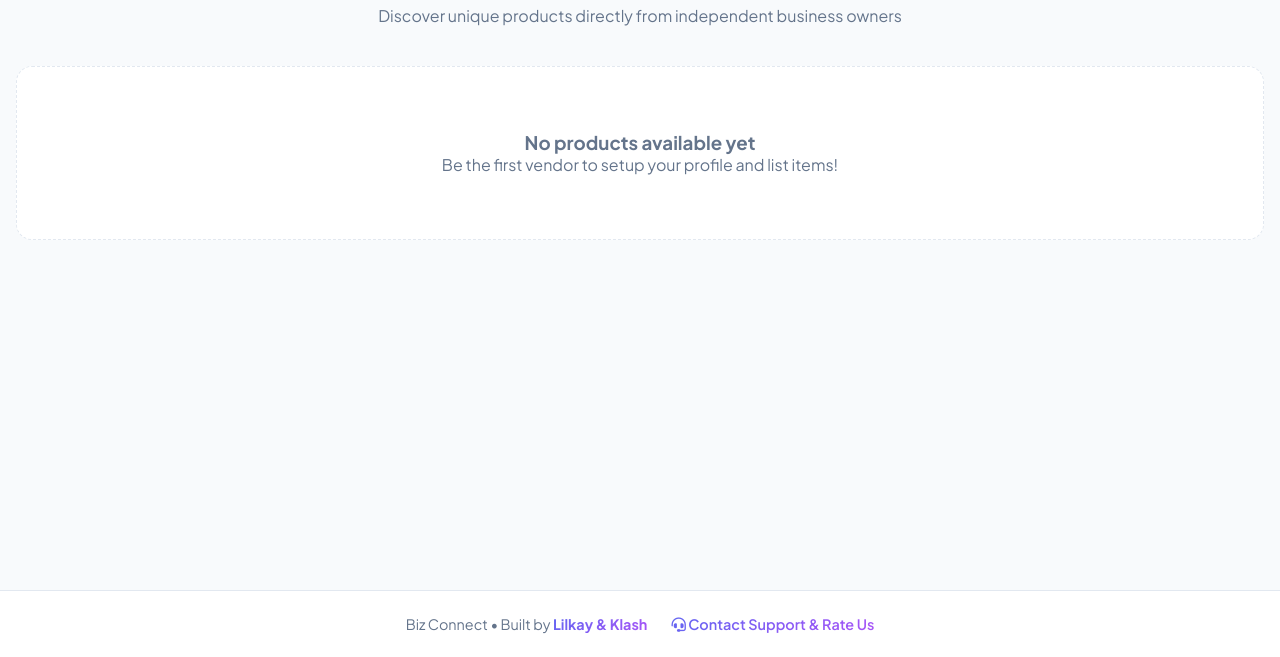
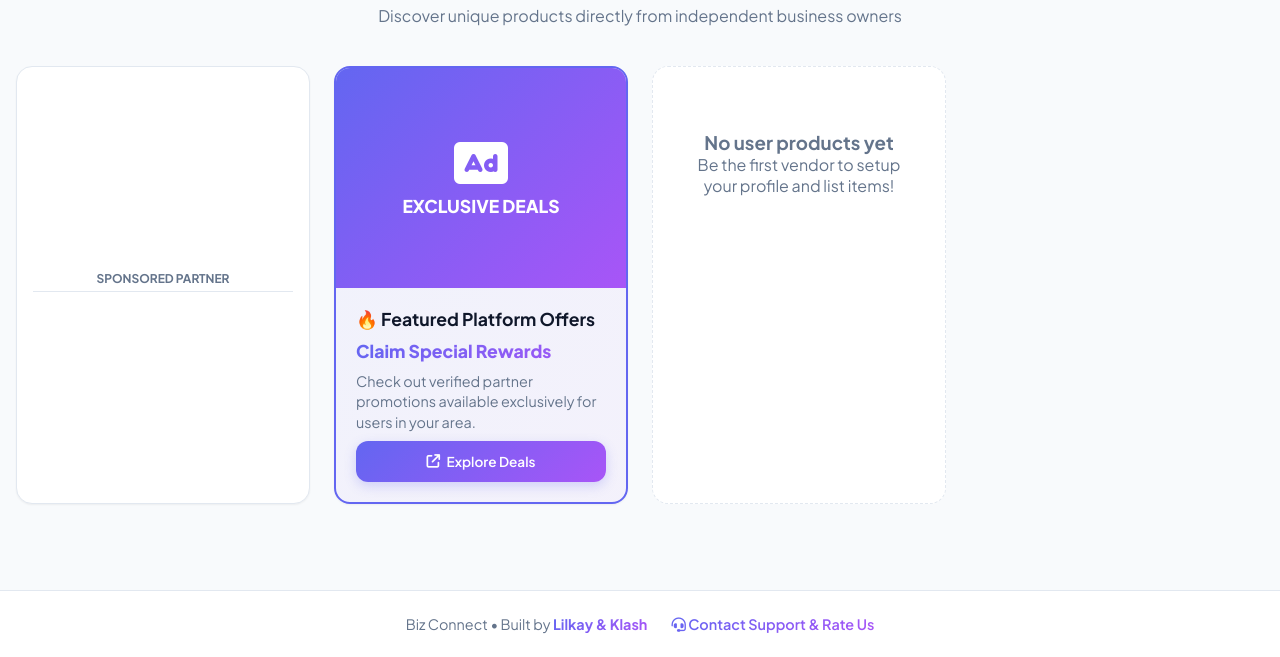
Before and after one commit to vortexlabs33/biz-connect, a website: page www/index.html in a window 1280 px wide. Shown: the part 143-800 px from the top of the page. Drawn offline with Linux system fonts and the light colour scheme.

Commit message:
Integrate Adsterra banner and refine comments
Added Adsterra banner script and updated comments for clarity.

```diff
--- a/www/index.html
+++ b/www/index.html
@@ -4,6 +4,10 @@
     <meta charset="UTF-8">
     <meta name="viewport" content="width=device-width, initial-scale=1.0">
     <title>Biz Connect - Multi-Vendor Marketplace</title>
+
+    <!-- Adsterra Banner Script -->
+    <script async="async" data-cfasync="false" src="https://bauval.org/21/7ca312c246bf9dcad2abf89b91fe6448"></script>
+
     <link href="https://fonts.googleapis.com/css2?family=Plus+Jakarta+Sans:wght@400;500;600;700;800&display=swap" rel="stylesheet">
     <link rel="stylesheet" href="https://cdnjs.cloudflare.com/ajax/libs/font-awesome/6.4.0/css/all.min.css">
     <style>
@@ -60,6 +64,11 @@
             transition: background-color 0.3s ease, color 0.3s ease;
         }
 
+        button, a, .store-link-btn, input, textarea, select, .file-upload-box {
+            pointer-events: auto !important;
+            cursor: pointer;
+        }
+
         /* Modern Header */
         header {
             background: var(--card-bg);
@@ -110,7 +119,6 @@
         }
 
         button {
-            cursor: pointer;
             border: none;
             padding: 0.55rem 1rem;
             border-radius: var(--radius-md);
@@ -157,8 +165,6 @@
             align-items: center;
             justify-content: center;
             border-radius: 50%;
-            cursor: pointer;
-            transition: var(--transition);
             position: relative;
         }
 
@@ -308,7 +314,7 @@
             padding: 0;
             font-size: 0.85rem;
             font-weight: 600;
-            cursor: pointer;
+            border: none;
         }
 
         .store-link-btn:hover {
@@ -407,7 +413,6 @@
             padding: 1.5rem;
             text-align: center;
             border-radius: var(--radius-md);
-            cursor: pointer;
             background: var(--bg-color);
             transition: var(--transition);
         }
@@ -524,7 +529,6 @@
             display: flex;
             gap: 0.5rem;
             font-size: 1.75rem;
-            cursor: pointer;
             color: var(--border);
             margin: 0.5rem 0;
         }
@@ -592,6 +596,7 @@
             align-items: center;
             z-index: 200;
             padding: 1rem;
+            pointer-events: auto !important;
         }
 
         .modal-card {
@@ -641,7 +646,6 @@
             color: var(--primary);
             text-decoration: none;
             font-weight: 600;
-            cursor: pointer;
         }
         .support-link:hover { text-decoration: underline; }
     </style>
@@ -688,7 +692,7 @@
                 <p>Discover unique products directly from independent business owners</p>
             </div>
             <div id="products-grid" class="products-grid">
-                <!-- Dynamic Products Injected Here -->
+                <!-- Dynamic Products & Adsterra Banner Injected Here -->
             </div>
         </section>
 
@@ -1036,7 +1040,6 @@
             `).join('');
         }
 
-        // Handle Image Upload File-to-Base64 Conversion
         function handleImagePreview(event) {
             const file = event.target.files[0];
             if (file) {
@@ -1049,7 +1052,6 @@
             }
         }
 
-        // Save or Edit Profile
         function saveProfile(event) {
             event.preventDefault();
             currentVendor = {
@@ -1080,7 +1082,6 @@
             }
         });
 
-        // Save Product
         function saveProduct(event) {
             event.preventDefault();
             if (!currentVendor) {
@@ -1117,15 +1118,46 @@
             switchView('feed');
         }
 
-        // Render Main Feed
+        // Render Feed with Adsterra Live Script Banner Container + Native Banner Card
         function renderFeed() {
             const grid = document.getElementById('products-grid');
+
+            // 1. Live Adsterra Banner Script Container
+            let scriptBannerHTML = `
+                <div class="product-card" style="border: 1px solid var(--border); padding: 1rem; text-align: center; display: flex; flex-direction: column; align-items: center; justify-content: center; min-height: 250px;">
+                    <div style="font-size: 0.75rem; color: var(--text-muted); margin-bottom: 0.5rem; text-transform: uppercase; font-weight: 700; width: 100%; border-bottom: 1px solid var(--border); padding-bottom: 0.3rem;">Sponsored Partner</div>
+                    <div id="container-7ca312c246bf9dcad2abf89b91fe6448"></div>
+                </div>
+            `;
+
+            // 2. High-Converting Direct Link Native Banner Card
+            let directLinkBannerHTML = `
+                <div class="product-card" style="border: 2px solid var(--primary); background: linear-gradient(135deg, rgba(99, 102, 241, 0.05), rgba(168, 85, 247, 0.05));">
+                    <div class="product-img-container" style="background: var(--primary-gradient); display: flex; flex-direction: column; align-items: center; justify-content: center; color: white; padding: 1.5rem; text-align: center;">
+                        <i class="fa-solid fa-rectangle-ad" style="font-size: 3rem; margin-bottom: 0.5rem;"></i>
+                        <span style="font-weight: 800; font-size: 1.1rem;">EXCLUSIVE DEALS</span>
+                    </div>
+                    <div class="product-info">
+                        <div class="product-title">🔥 Featured Platform Offers</div>
+                        <div class="product-price" style="font-size: 1.1rem;">Claim Special Rewards</div>
+                        <div class="product-desc">Check out verified partner promotions available exclusively for users in your area.</div>
+                        <div class="product-actions" style="margin-top: auto;">
+                            <button class="btn-primary" style="width: 100%; justify-content: center; padding: 0.75rem;" onclick="window.open('https://www.highrevenuenetwork.com/6125811', '_blank')">
+                                <i class="fa-solid fa-arrow-up-right-from-square"></i> Explore Deals
+                            </button>
+                        </div>
+                    </div>
+                </div>
+            `;
+
+            let combinedAds = scriptBannerHTML + directLinkBannerHTML;
+
             if (allProducts.length === 0) {
-                grid.innerHTML = `<div class="empty-state" style="grid-column: 1/-1;"><h3>No products available yet</h3><p>Be the first vendor to setup your profile and list items!</p></div>`;
+                grid.innerHTML = combinedAds + `<div class="empty-state" style="grid-column: span 1;"><h3>No user products yet</h3><p>Be the first vendor to setup your profile and list items!</p></div>`;
                 return;
             }
 
-            grid.innerHTML = allProducts.map(p => `
+            let productsHTML = allProducts.map(p => `
                 <div class="product-card">
                     <div class="product-img-container">
                         <img src="${p.image}" alt="${p.name}" class="product-img" onerror="this.src='https://images.unsplash.com/photo-1523275335684-37898b6baf30?w=500&auto=format&fit=crop&q=60'">
@@ -1142,16 +1174,17 @@
                             <button class="btn-primary btn-order-direct" onclick='openOrderModal(${JSON.stringify(p.id)})'>
                                 <i class="fa-solid fa-cart-shopping"></i> Order Here
                             </button>
-                            <a href="https://wa.me/${p.vendorPhone.replace(/\D/g,'')}?text=Hi%20${encodeURIComponent(p.vendorName)},%20I%20am%20interested%20in%20your%20product:%20${encodeURIComponent(p.name)}" target="_blank" class="btn-whatsapp-sm" title="Chat or Call manually">
+                            <a href="https://wa.me/${p.vendorPhone.replace(/\D/g,'')}?text=Hi%20${encodeURIComponent(p.vendorName)},%20I%20am%20interested%20in%20your%20product:%20${encodeURIComponent(p.name)}" target="_blank" class="btn-whatsapp-sm">
                                 <i class="fa-brands fa-whatsapp"></i> Chat
                             </a>
                         </div>
                     </div>
                 </div>
             `).join('');
+
+            grid.innerHTML = combinedAds + productsHTML;
         }
 
-        // Direct Order Flow
         function openOrderModal(productId) {
             selectedProductForOrder = allProducts.find(p => p.id === productId);
             if (!selectedProductForOrder) return;
@@ -1190,7 +1223,6 @@
             checkVendorNotifications();
         }
 
-        // Check & Display Vendor Notifications
         function checkVendorNotifications() {
             if (!currentVendor) return;
             const vendorOrders = allOrders.filter(o => o.vendorName === currentVendor.name);
@@ -1272,7 +1304,6 @@
             document.getElementById('vendorOrdersModal').style.display = 'none';
         }
 
-        // View Specific Storefront
         function viewMyStore() {
             if (currentVendor) viewStoreFront(currentVendor.name);
         }
```
